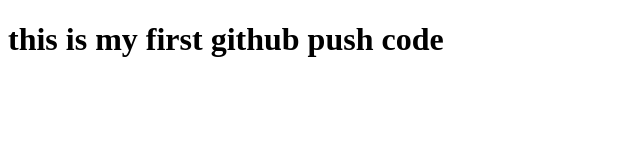
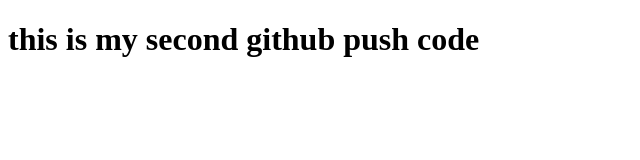
Before and after one commit to Abdussh01/my-blog-repo, a plain HTML site: page index.html in a window 1280 px wide. Shown: the whole page, without its empty margins (0-640 px from the left). Drawn offline with Linux system fonts and the light colour scheme.

Commit message:
second commit

```diff
--- a/index.html
+++ b/index.html
@@ -7,6 +7,6 @@
     <title>My first github repo</title>
 </head>
 <body>
-    <h1>this is my first github push code</h1>
+    <h1>this is my second github push code</h1>
 </body>
 </html>
```
